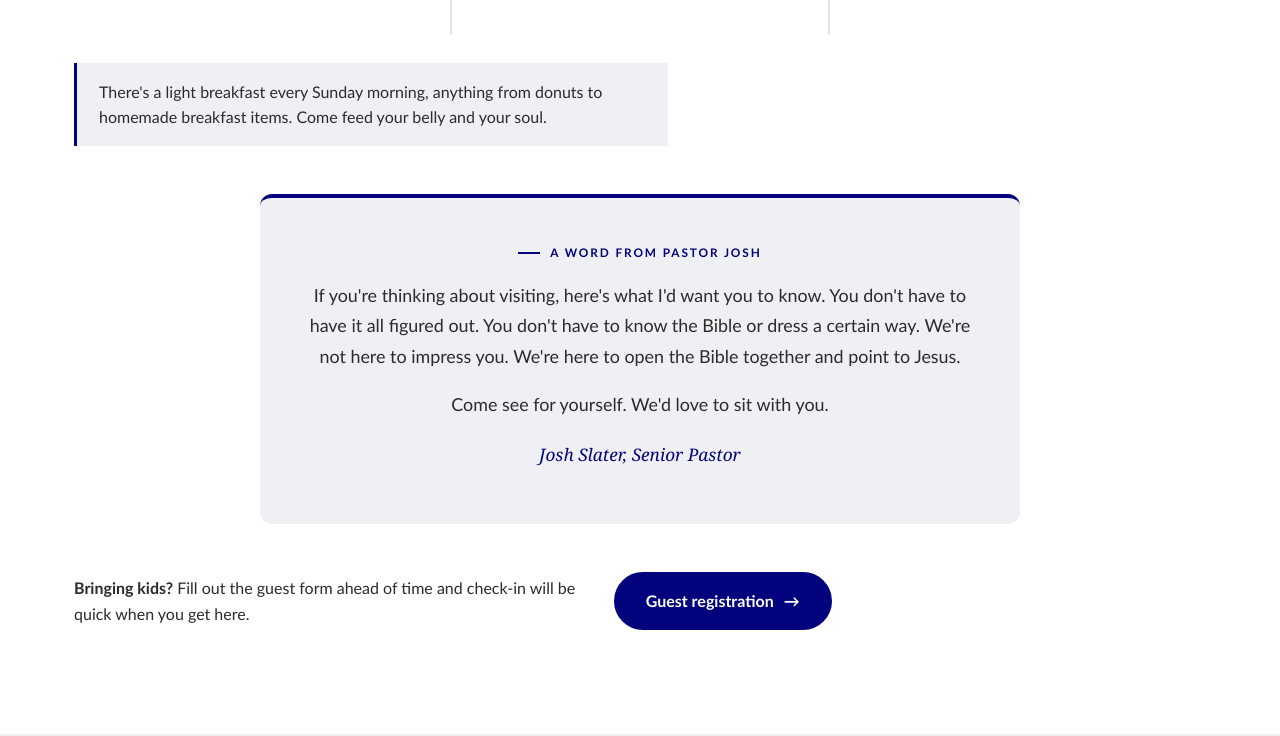
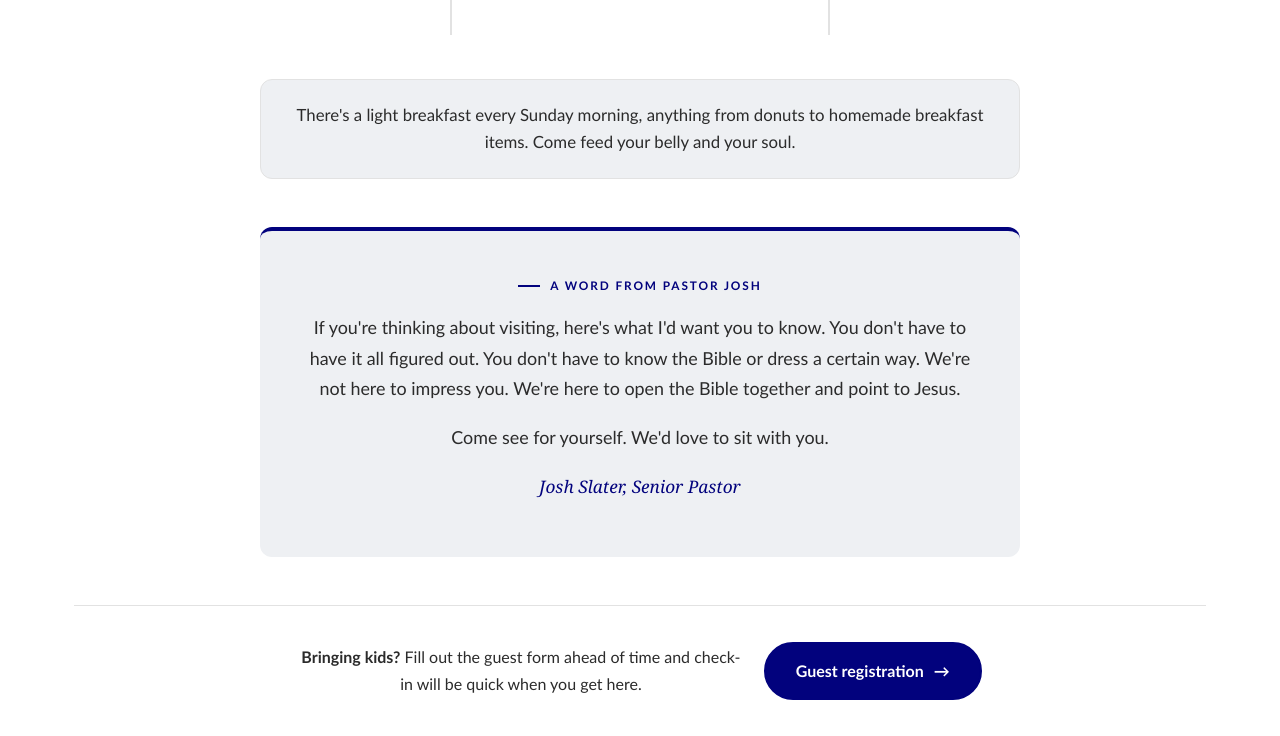
Before and after one commit to jslater1226/prairie-valley-church-site, a plain HTML site: page dist/index.html in a window 1280 px wide. Shown: the part 1444-2180 px from the top of the page. Drawn offline with Linux system fonts and the light colour scheme.

Commit message:
Center the breakfast note and guest form, balance the sermons card
Co-Authored-By: Claude Sonnet 5.5 <noreply@anthropic.com>
Claude-Session: https://claude.ai/code/session_01Rx5zPWeuNRQ1cj53fH2XEZ

```diff
--- a/dist/index.html
+++ b/dist/index.html
@@ -201,6 +201,10 @@
 .pastor-welcome p{font-size:1.12rem;line-height:1.7;}
 .pastor-welcome .sig{font-family:var(--serif);font-style:italic;font-size:1.08rem;margin-top:20px;color:var(--navy);}
 @media(max-width:600px){.pastor-welcome{padding:30px 22px;}}
+#visit .callout{max-width:760px;margin:44px auto 0;text-align:center;border:1px solid var(--line);border-left:1px solid var(--line);border-radius:12px;padding:22px 28px;font-size:1.05rem;}
+#visit .visit-guest{justify-content:center;text-align:center;margin-top:40px;padding-top:36px;border-top:1px solid var(--line);}
+#visit .visit-guest p{max-width:48ch;}
+.series-badge{display:flex;flex-direction:column;justify-content:center;}
 .avatar{width:112px;height:112px;border-radius:50%;object-fit:cover;margin-bottom:16px;display:block;background:var(--panel);box-shadow:0 0 0 3px var(--white),0 0 0 4px var(--line);}
 .elder-list{list-style:none;margin:0;padding:0;display:grid;grid-template-columns:repeat(2,1fr);column-gap:40px;border-top:1px solid var(--line);}
 .elder-list li{padding:16px 0;border-bottom:1px solid var(--line);display:flex;align-items:baseline;gap:12px;flex-wrap:wrap;}
```
Also changed, not shown: build/copyedit.txt.
